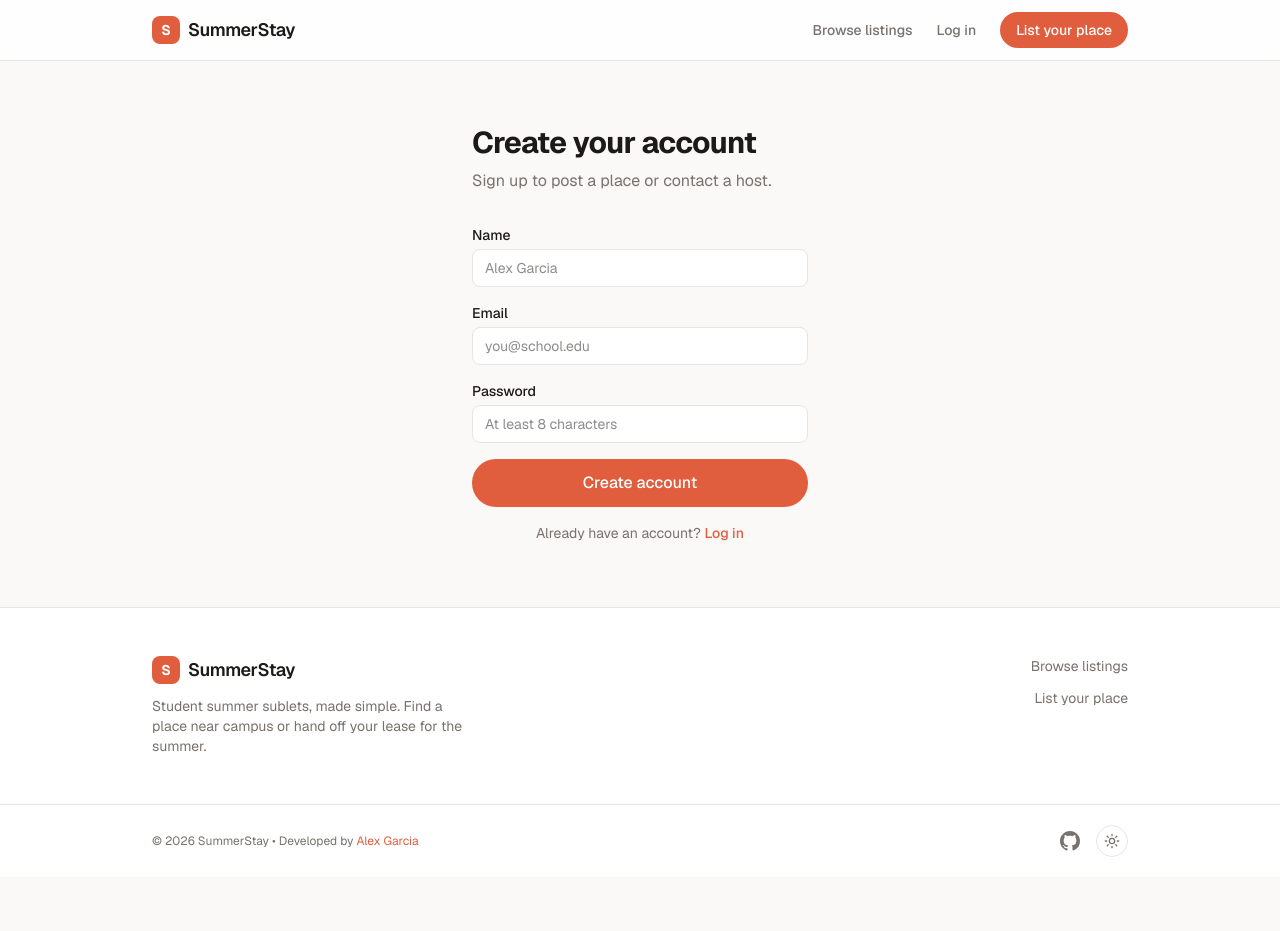
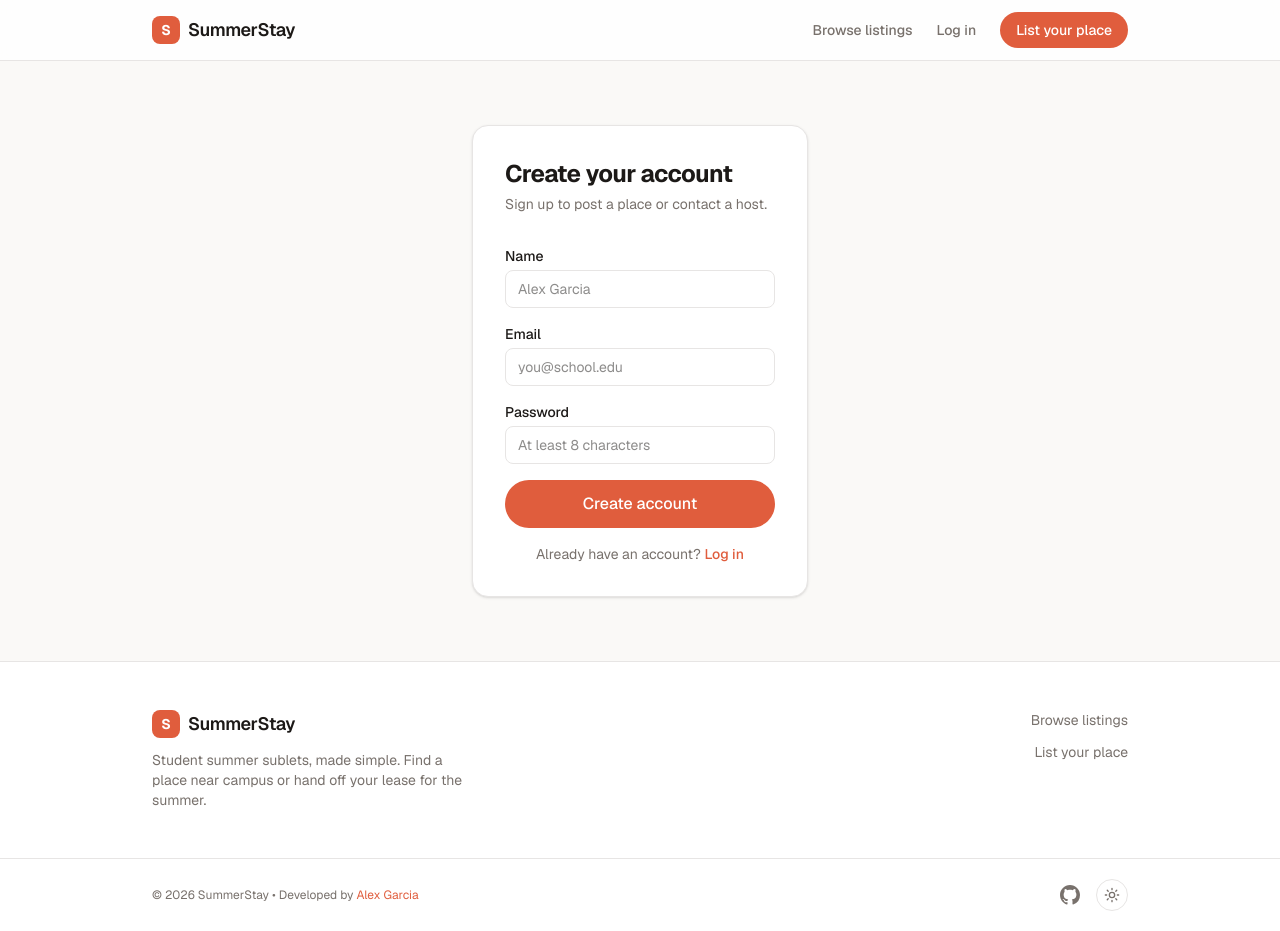
Before and after one commit to AlexRowing/summerstay, a Next.js app: page /signup in a window 1280 px wide. Before the commit the page ends 877 px from the top, so only its background shows below. Built offline with nearby package versions, Linux system fonts and the light colour scheme; no server answers.

Commit message:
Polish login and signup pages with card layout

```diff
--- a/app/login/page.tsx
+++ b/app/login/page.tsx
@@ -2,10 +2,12 @@ import LoginForm from "@/app/_components/LoginForm";
 
 export default function LoginPage() {
   return (
-    <div className="mx-auto max-w-sm px-6 py-16">
-      <h1 className="text-3xl font-bold tracking-tight">Log in</h1>
-      <p className="mt-2 text-ink-soft">Welcome back to SummerStay.</p>
-      <LoginForm />
+    <div className="mx-auto flex max-w-sm flex-col justify-center px-6 py-16">
+      <div className="rounded-2xl border border-line bg-card p-8 shadow-sm">
+        <h1 className="text-2xl font-bold tracking-tight">Log in</h1>
+        <p className="mt-1 text-sm text-ink-soft">Welcome back to SummerStay.</p>
+        <LoginForm />
+      </div>
     </div>
   );
 }
--- a/app/signup/page.tsx
+++ b/app/signup/page.tsx
@@ -2,12 +2,16 @@ import SignupForm from "@/app/_components/SignupForm";
 
 export default function SignupPage() {
   return (
-    <div className="mx-auto max-w-sm px-6 py-16">
-      <h1 className="text-3xl font-bold tracking-tight">Create your account</h1>
-      <p className="mt-2 text-ink-soft">
-        Sign up to post a place or contact a host.
-      </p>
-      <SignupForm />
+    <div className="mx-auto flex max-w-sm flex-col justify-center px-6 py-16">
+      <div className="rounded-2xl border border-line bg-card p-8 shadow-sm">
+        <h1 className="text-2xl font-bold tracking-tight">
+          Create your account
+        </h1>
+        <p className="mt-1 text-sm text-ink-soft">
+          Sign up to post a place or contact a host.
+        </p>
+        <SignupForm />
+      </div>
     </div>
   );
 }
```
